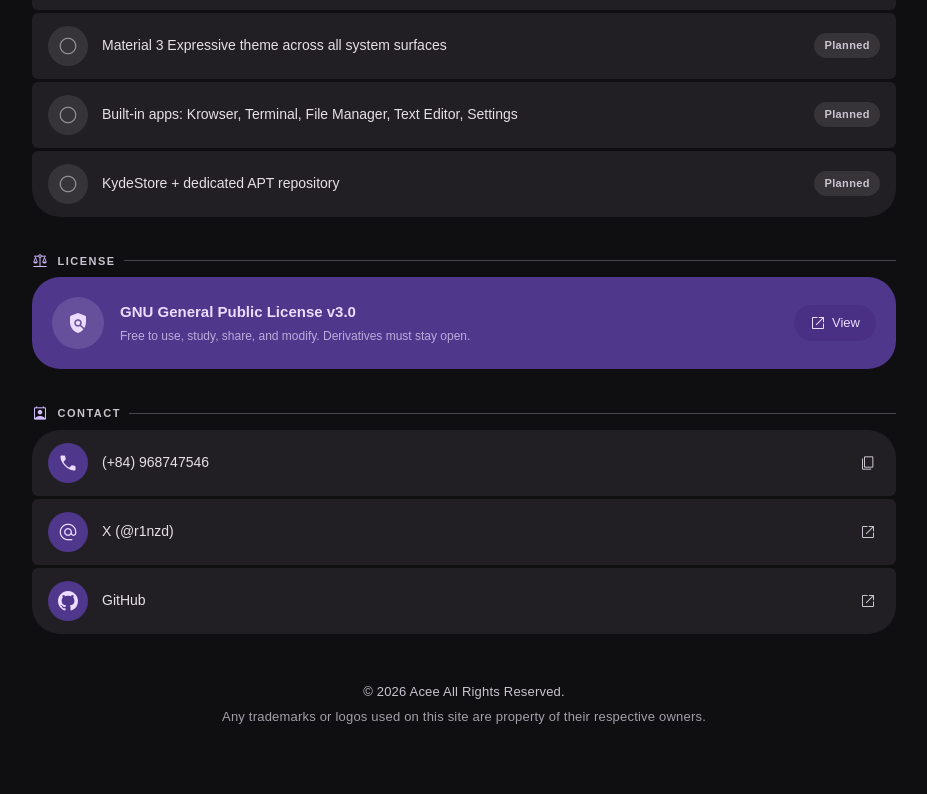
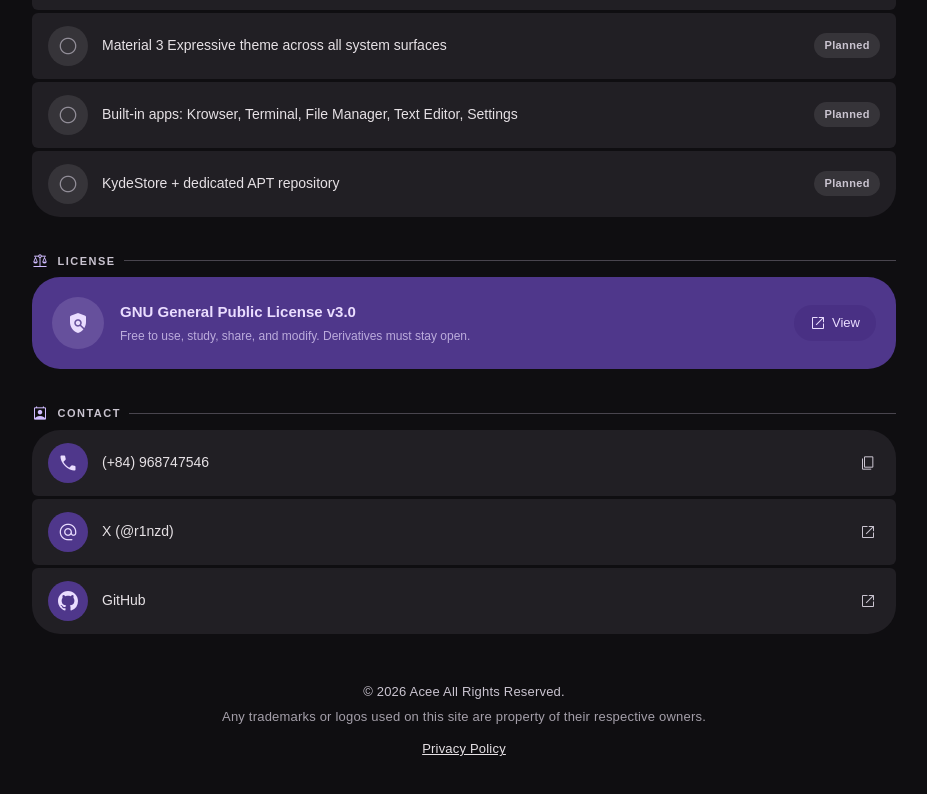
Before and after one commit to KydeOS/kydeos.github.io, a website: page index.html in a window 1280 px wide. Shown: the part 1528-2322 px from the top of the page, without its empty margins (176-1103 px from the left). Drawn offline with nearby package versions, Linux system fonts and the light colour scheme; a web font is replaced by a local one.

Commit message:
Add Privacy Policy link to footer in index.html

```diff
--- a/index.html
+++ b/index.html
@@ -504,6 +504,7 @@ body {
   <footer style="margin-top: 48px; text-align: center; font-size: 13px; color: var(--onsv); letter-spacing: 0.2px; line-height: 1.6;">
     <p>© 2026 Acee All Rights Reserved.</p>
     <p style="margin-top: 4px; opacity: 0.8;">Any trademarks or logos used on this site are property of their respective owners.</p>
+    <p style="margin-top: 12px;"><a href="privacy.html" style="color:var(--ons);text-decoration:underline;">Privacy Policy</a></p>
   </footer>
 </main>
 <script>
```
